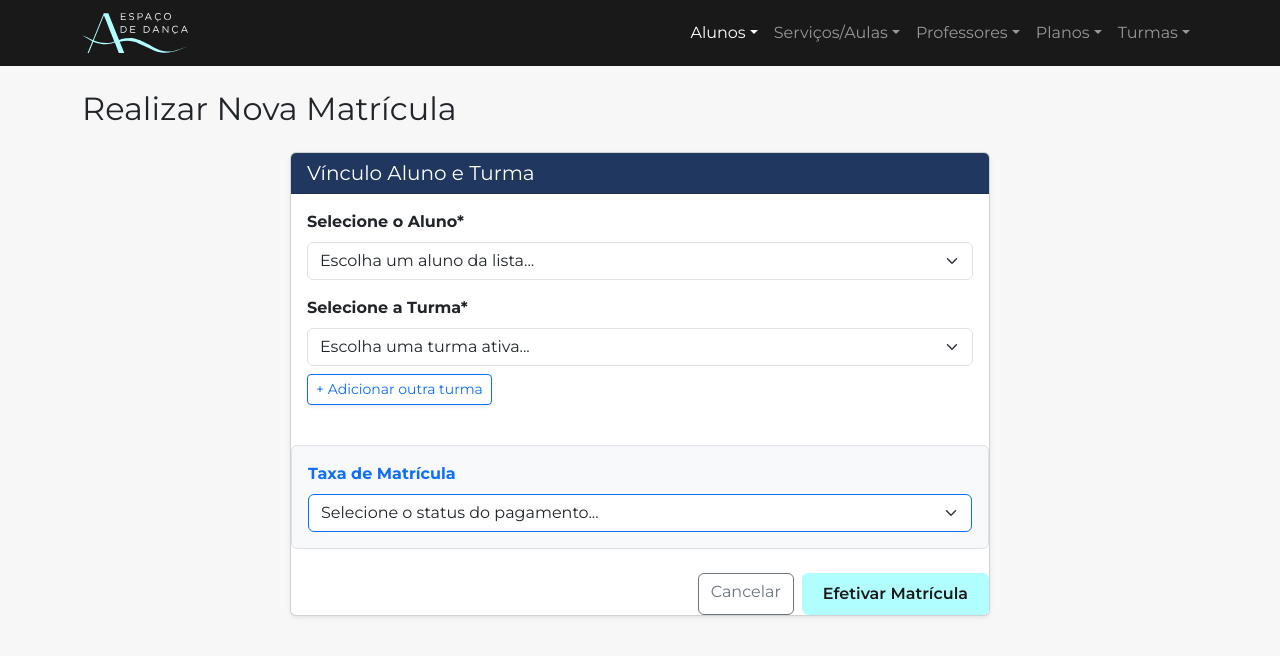
After one commit to VitorPasiani/gestao_escola_danca, a Flask app: page /nova_matricula in a window 1280 px wide. The commit adds this page. Shown: the top 656 px of the page. Run offline with Flask 3, Linux system fonts and the light colour scheme; data that the repository does not hold is empty; some libraries are stand-ins or nearby versions.

Commit message:
feat(matriculas): implementa central de vinculos e matricula multipla inteligente
Detalhes das implementacoes da sessao:
- Refatora 'listar_alunos' aplicando o conceito de Separacao de Preocupacoes (SoC).
- Cria nova rota e tela gerencial 'listar_matriculas' para acompanhamento exclusivo de vinculos e status da taxa.
- Implementa regra de negocio no backend (app.py e operacoes.py) que identifica alunos veteranos e isenta automaticamente a taxa de R$ 100,00.
- Atualiza front-end de 'Nova Matricula' com JS dinamico para permitir selecao de multiplas turmas simultaneamente.
- Cria trava no laco de repeticao do backend para garantir que a taxa seja cobrada estritamente apenas 1 vez em matriculas em lote.

```diff
--- a/app.py
+++ b/app.py
@@ -7,6 +7,7 @@ from operacoes import (
     atualizar_aluno,
     listar_alunos_inativos,
     reativar_aluno,
+    aluno_ja_tem_vinculo,
     cadastrar_professor,
     listar_professores,
     deletar_professor,
@@ -33,7 +34,9 @@ from operacoes import (
     registrar_frequencia_particular,
     listar_inscricoes_particulares,
     buscar_valor_aula_por_inscricao,
-    listar_ultimos_checkins
+    listar_ultimos_checkins,
+    realizar_inscricao_aluno,
+    listar_matriculas_ativas
 )
 
 import sqlite3
@@ -132,6 +135,46 @@ def rota_editar_aluno(id_aluno):
         return redirect('/alunos')
 
     return render_template('cadastrar_aluno.html', aluno=aluno_encontrado, editando=True)
+
+@app.route('/nova_matricula', methods=['GET', 'POST'])
+def rota_nova_matricula():
+    if request.method == 'POST':
+        id_aluno = request.form.get('id_aluno')
+        ids_turmas = request.form.getlist('id_turma')
+        status_form = request.form.get('status_matricula')
+
+        ja_e_aluno = aluno_ja_tem_vinculo(id_aluno)
+
+        try:
+            pagou_taxa_nesta_sessao = False
+
+            for id_turma in ids_turmas:
+                if not id_turma:
+                    continue
+
+                if not ja_e_aluno and not pagou_taxa_nesta_sessao:
+                    pagou_matricula_agora = True if status_form == 'Pago' else False
+                    pagou_taxa_nesta_sessao = True
+                else:
+                    pagou_matricula_agora = False
+
+                realizar_inscricao_aluno(id_aluno, id_turma, pagou_matricula_agora)
+
+            if ja_e_aluno:
+                msg_vinculo = "Aluno já cadastrado em outra turma! Inscrição realizada sem nova taxa de matrícula."
+            else:
+                msg_vinculo = "Novas matrículas realizadas com sucesso!"
+
+            flash(msg_vinculo, "success")
+            return redirect('/matriculas')
+
+        except Exception as e:
+            flash(f"Erro ao processar matrícula: {str(e)}", "danger")
+            return redirect('/nova_matricula')
+
+    alunos = listar_alunos()
+    turmas = listar_turmas()
+    return render_template('cadastrar_matricula.html', lista_alunos=alunos, lista_turmas=turmas)
 
 ### PROFESSORES ###
 @app.route('/cadastrar_professor', methods=['GET', 'POST'])
--- a/operacoes.py
+++ b/operacoes.py
@@ -60,6 +60,12 @@ def verificar_conflito_sala(sala, dias_semana_lista, hora_inicio_nova, hora_fim_
     conexao.close()
     return None
 
+def aluno_ja_tem_vinculo(id_aluno):
+    conexao, cursor = conectar_banco()
+    cursor.execute('SELECT COUNT(*) FROM inscricoes WHERE id_aluno = ? AND ativo = 1', (id_aluno,))
+    total = cursor.fetchone()[0]
+    conexao.close()
+    return total > 0
 
 ###### ALUNOS ######
 def cadastrar_aluno(nome, cpf=None, rg=None, endereco=None, data_nascimento=None, email=None, contato_1=None, contato_2=None, responsavel=None):
@@ -517,6 +523,43 @@ def deletar_turma_definitivo(id_turma):
 
     return mensagem
 
+def listar_matriculas_ativas():
+    conexao, cursor = conectar_banco()
+
+    sql = '''
+        SELECT
+            i.id_inscricao,
+            a.nome AS nome_aluno,
+            t.nome_turma,
+            p.nome AS nome_professor,
+            i.data_inscricao,
+            i.status_pagamento_matricula,
+            i.status_academico
+        FROM inscricoes i
+        JOIN alunos a ON i.id_aluno = a.id_aluno
+        JOIN turmas t ON i.id_turma = t.id_turma
+        LEFT JOIN professores p ON t.id_professor = p.id_professor
+        WHERE i.ativo = 1 AND a.ativo = 1 AND t.ativo = 1
+        ORDER BY a.nome ASC
+    '''
+    cursor.execute(sql)
+    matriculas_banco = cursor.fetchall()
+    conexao.close()
+
+    lista_matriculas = []
+    for m in matriculas_banco:
+        lista_matriculas.append({
+            "id_inscricao": m[0],
+            "nome_aluno": m[1],
+            "nome_turma": m[2],
+            "nome_professor": m[3] if m[3] else "Sem Professor",
+            "data_inscricao": m[4],
+            "status_pagamento": m[5],
+            "status_academico": m[6]
+        })
+
+    return lista_matriculas
+
 
 ##### PARTICULARES ######
 def realizar_inscricao_aluno(id_aluno, id_turma, pagou_matricula=False):
--- a/templates/base.html
+++ b/templates/base.html
@@ -25,6 +25,9 @@
                         <ul class="dropdown-menu shadow-sm">
                             <li><a class="dropdown-item" href="/cadastrar_aluno">Novo Aluno</a></li>
                             <li><a class="dropdown-item" href="/alunos">Alunos Ativos</a></li>
+                            <li><a class="dropdown-item" href="/nova_matricula">Realizar Matrícula</a></li>
+                            <li><a class="dropdown-item" href="/matriculas">Matrículas Ativas</a></li>
+                            <li><hr class="dropdown-divider"></li>
                             <li><a class="dropdown-item" href="/alunos_inativos">Alunos Inativos</a></li>
                         </ul>
                     </li>
@@ -35,7 +38,7 @@
                             <li><a class="dropdown-item" href="/registrar_avulsa">Nova Aula Avulsa</a></li>
                             <li><a class="dropdown-item" href="/aulas_avulsas">Histórico de Avulsas</a></li>
                             <li><hr class="dropdown-divider"></li>
-                            <li><a class="dropdown-item text-primary" href="/checkin_particular">✅ Check-in Particulares</a></li>
+                            <li><a class="dropdown-item text-primary" href="/checkin_particular">Check-in Particulares</a></li>
                         </ul>
                     </li>
 
--- /dev/null
+++ b/templates/cadastrar_matricula.html
@@ -0,0 +1,84 @@
+{% extends 'base.html' %}
+
+{% block titulo %}Nova Matrícula - ATO Espaço de Dança{% endblock %}
+
+{% block conteudo %}
+<h2 class="mb-4">Realizar Nova Matrícula</h2>
+
+<div class="card shadow-sm" style="max-width: 700px; margin: 0 auto;">
+    <div class="card-header card-header-ato">
+        <h5 class="mb-0">Vínculo Aluno e Turma</h5>
+    </div>
+
+    <div class="card-body">
+        <form action="/nova_matricula" method="POST" autocomplete="off">
+
+            <div class="mb-3">
+                <label class="form-label fw-bold">Selecione o Aluno*</label>
+                <select name="id_aluno" class="form-select" required>
+                    <option value="" disabled selected>Escolha um aluno da lista...</option>
+                    {% for aluno in lista_alunos %}
+                        <option value="{{ aluno['id_aluno'] }}">{{ aluno['nome'] }}</option>
+                    {% endfor %}
+                </select>
+            </div>
+
+            <div id="caixa-turmas">
+                <div class="mb-2 turma-item">
+                    <label class="form-label fw-bold">Selecione a Turma*</label>
+                    <div class="d-flex gap-2">
+                        <select name="id_turma" class="form-select" required>
+                            <option value="" disabled selected>Escolha uma turma ativa...</option>
+                            {% for turma in lista_turmas %}
+                                <option value="{{ turma['id_turma'] }}">
+                                    {{ turma['nome_turma'] }} (Prof. {{ turma['nome_professor'] }})
+                                </option>
+                            {% endfor %}
+                        </select>
+                        <button type="button" class="btn btn-danger btn-remover" style="display: none;" onclick="this.parentElement.parentElement.remove()">X</button>
+                    </div>
+                </div>
+            </div>
+
+            <button type="button" class="btn btn-sm btn-outline-primary mb-4 shadow-sm" onclick="adicionarTurma()">
+                + Adicionar outra turma
+            </button>
+            </div>
+
+            <div class="mb-4 p-3 bg-light rounded border">
+                <label class="form-label fw-bold text-primary">Taxa de Matrícula</label>
+                <select name="status_matricula" class="form-select border-primary" required>
+                    <option value="" disabled selected>Selecione o status do pagamento...</option>
+                    <option value="Pago">Pagamento realizado (Adicionar ao Caixa)</option>
+                    <option value="Pendente">Pagamento pendente (Cobrar depois)</option>
+                </select>
+            </div>
+
+            <div class="d-grid gap-2 d-md-flex justify-content-md-end">
+                <a href="/" class="btn btn-outline-secondary">Cancelar</a>
+                <button type="submit" class="btn badge-ato" onclick="this.disabled=true; this.form.submit();" style="font-size: 1rem; padding: 8px 20px;">
+                    Efetivar Matrícula
+                </button>
+            </div>
+
+        </form>
+    </div>
+</div>
+
+    <script>
+        function adicionarTurma() {
+            const caixa = document.getElementById('caixa-turmas');
+
+            const turmaMatriz = caixa.querySelector('.turma-item');
+
+            const novaTurma = turmaMatriz.cloneNode(true);
+
+            novaTurma.querySelector('select').selectedIndex = 0;
+
+            novaTurma.querySelector('.btn-remover').style.display = 'block';
+
+            caixa.appendChild(novaTurma);
+        }
+    </script>
+
+{% endblock %}
--- a/templates/listar_alunos.html
+++ b/templates/listar_alunos.html
@@ -16,8 +16,6 @@
                 <th>Contato 1</th>
                 <th>Contato 2</th>
                 <th>Responsável</th>
-                <th>Turmas</th>
-                <th>Planos</th>
                 <th class="text-center">Ações</th>
             </tr>
         </thead>
@@ -37,9 +35,6 @@
                 <td class="{% if inativos %}text-muted{% endif %}">{{ aluno['contato_2'] or '-' }}</td>
                 <td class="{% if inativos %}text-muted{% endif %}">{{ aluno['responsavel'] or '-' }}</td>
 
-                <td class="{% if inativos %}text-muted{% endif %} text-center">-</td>
-                <td class="{% if inativos %}text-muted{% endif %} text-center">-</td>
-
                 <td class="text-center">
                     {% if inativos %}
                         <a href="/reativar_aluno/{{ aluno['id_aluno'] }}" class="btn btn-success btn-sm shadow-sm" onclick="return confirm('Deseja reativar a matrícula deste aluno?');">Reativar</a>
--- a/templates/listar_turmas.html
+++ b/templates/listar_turmas.html
@@ -60,7 +60,7 @@
 
                 <td class="text-center">
                     {% if inativas %}
-                        <a href="/excluir_turma/{{ turma['id_turma'] }}" class="btn btn-danger btn-sm shadow-sm" title="Excluir Definitivamente" onclick="return confirm('Atenção: Esta ação apagará a turma do banco de dados para sempre. Deseja continuar?');">Excluir Definitivo 🗑️</a>
+                        <a href="/excluir_turma/{{ turma['id_turma'] }}" class="btn btn-danger btn-sm shadow-sm" title="Excluir Definitivamente" onclick="return confirm('Atenção: Esta ação apagará a turma do banco de dados para sempre. Deseja continuar?');">Excluir Definitivo</a>
                     {% else %}
                         <a href="/editar_turma/{{ turma['id_turma'] }}" class="btn btn-warning btn-sm shadow-sm" title="Editar">✏️</a>
                         <a href="/deletar_turma/{{ turma['id_turma'] }}" class="btn btn-danger btn-sm shadow-sm" title="Inativar" onclick="return confirm('Deseja inativar esta turma?');">🚫</a>
```
Also changed, not shown: templates/listar_matriculas.html (added, +45 -0 lines).
